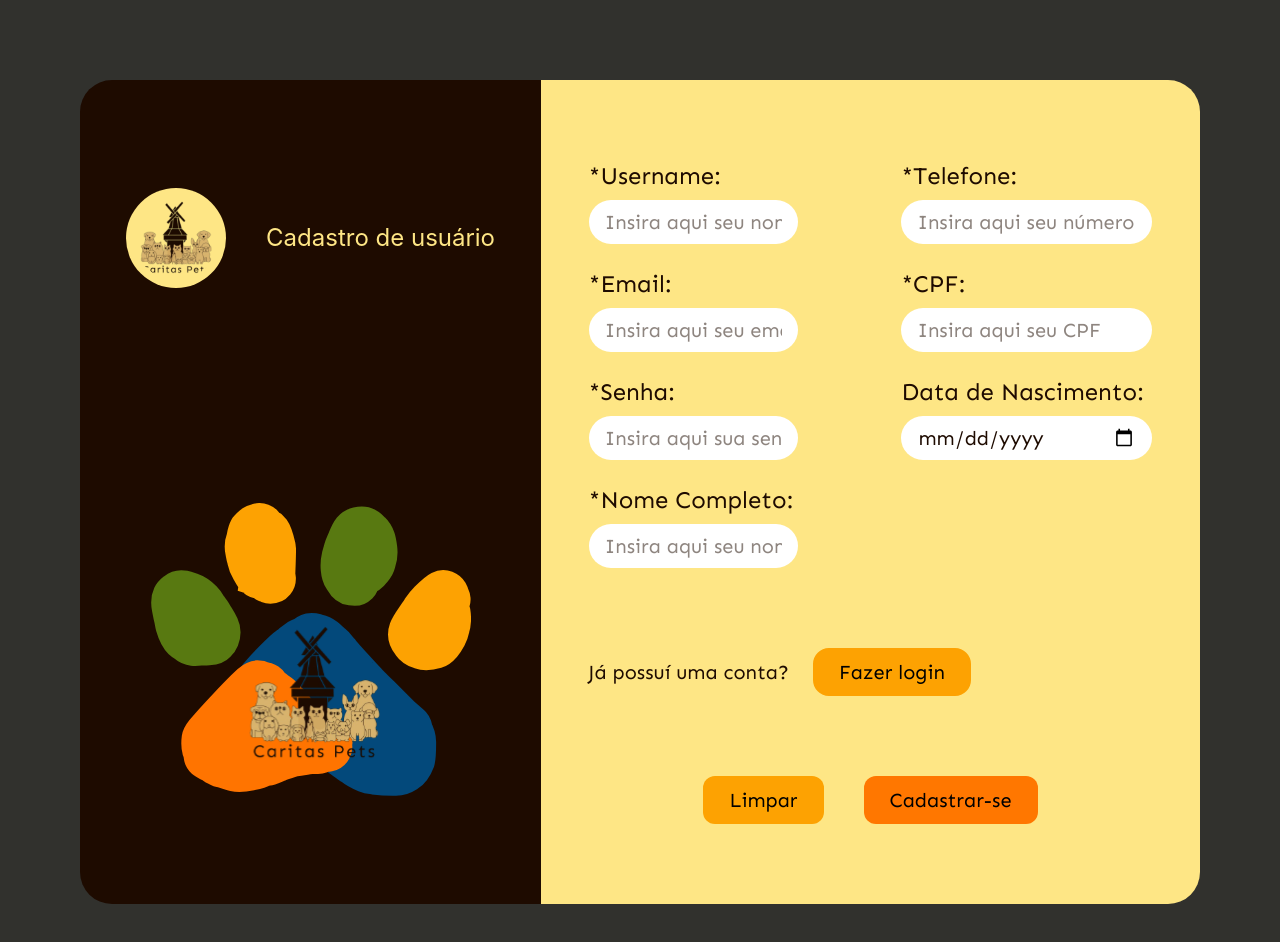
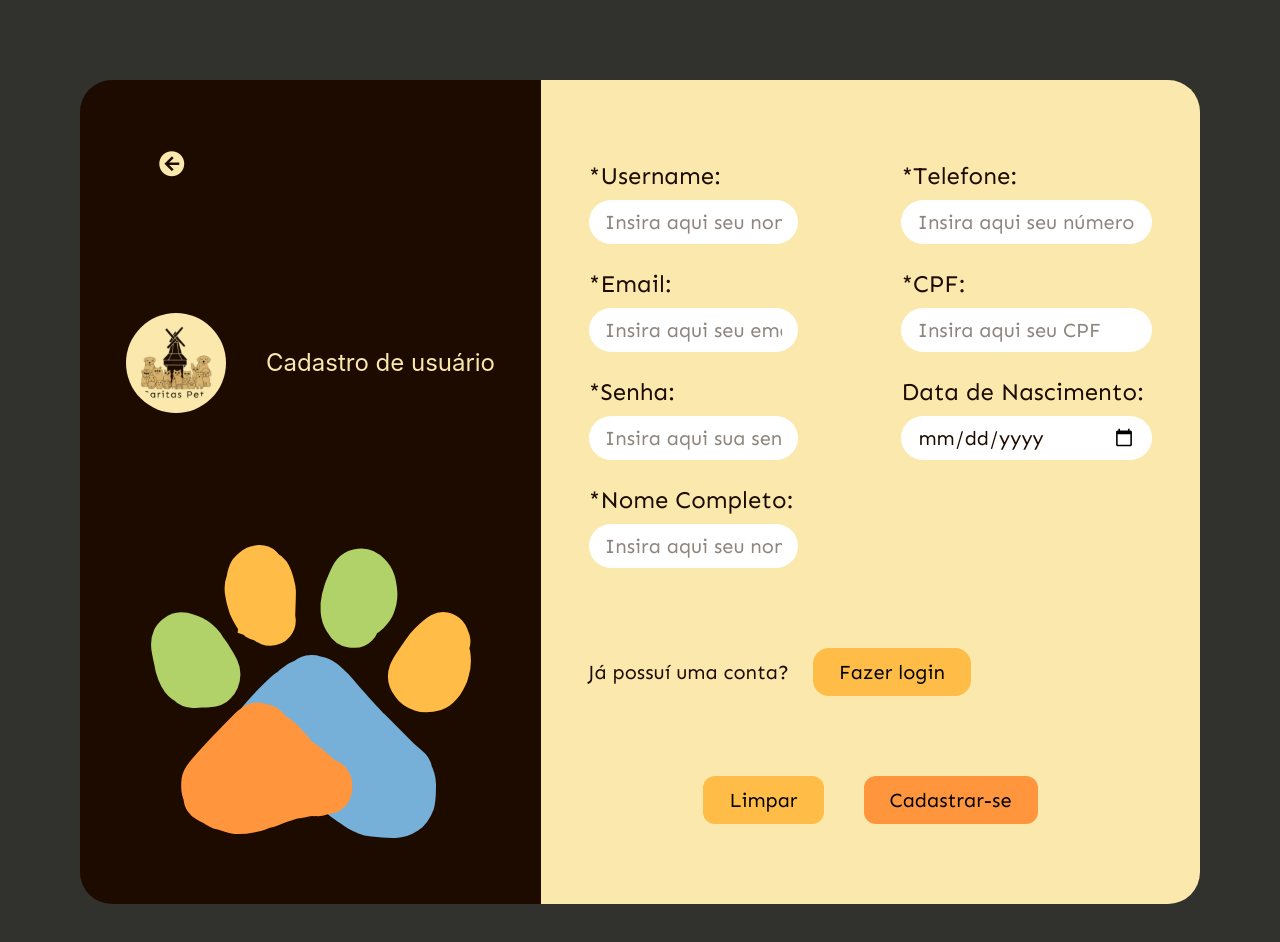
Before and after one commit to CaritasPets/Front-End, a Vue app: page /user/sign-up in a window 1280 px wide. Shown: the top 942 px of the page. Built offline with nearby package versions, Linux system fonts and the light colour scheme.

Commit message:
FEAT: Created the form Login and sign-up for users #107

```diff
--- a/src/components/FormsComponents/DecorationCadastro.vue
+++ b/src/components/FormsComponents/DecorationCadastro.vue
@@ -1,14 +1,26 @@
 <script setup>
-    const props = defineProps(['title']);
+    import { useRouter } from 'vue-router';
+    const router = useRouter();
+    const props = defineProps(['title', 'messageBack', 'linkBack']);
+
+    const back = () => {
+        router.back();
+    }
 </script>
 <template>
     <div class="flex flex-col justify-around items-center bg-[#1E0B00] w-200">
+        <div class="flex justify-start w-[calc(100%/1.5)]">
+            <button @click="back" class="cursor-pointer">
+                <span class="mdi mdi-arrow-left-circle text-[#FAE8AD] text-3xl"></span>
+                <p>{{ props.messageBack }}</p>
+            </button>
+        </div>
         <div class="flex items-center gap-10">
-            <img src="/logo_noBackground.svg" alt="logo" class="w-25 bg-amber-200 rounded-full p-2">
-            <h2 class="text-2xl text-amber-200">{{ props.title }}</h2>
+            <img src="/logo_noBackground.svg" alt="logo" class="w-25 bg-[#FAE8AD] rounded-full p-2">
+            <h2 class="text-2xl text-[#FAE8AD]">{{ props.title }}</h2>
         </div>
         <div>
-            <img class="w-80" src="/paw_logo.svg" alt="pata-logo">
+            <img class="w-80" src="/paw_clear.svg" alt="pata-logo">
         </div>
     </div>
 </template>
--- a/src/components/FormsComponents/FormCadastro.vue
+++ b/src/components/FormsComponents/FormCadastro.vue
@@ -8,11 +8,11 @@ import BaseInput from '../InputComponents/BaseInput.vue'
 
 </script>
 <template>
-  <form @submit.prevent="handleRegister" class="flex flex-col items-center py-20 gap-10 bg-amber-200 sm:gap-16 lg:gap-20">
+  <form @submit.prevent="handleRegister" class="flex flex-col items-center py-20 gap-10 bg-[#FAE8AD] sm:gap-16 lg:gap-20">
     <div class=" sm:flex md:flex lg:flex justify-around gap-10 w-full">
       <ul class="flex flex-col items-center w-full lg:w-1/3 gap-6">
         <li class="flex flex-col w-[100%]">
-          <BaseInput name="input4"/>
+          <BaseInput name="input4" class="hover:drop-shadow-xl transition-all duration-500"/>
         </li>
         <li class="flex flex-col w-[100%]">
           <BaseInput name="input5"/>
@@ -42,7 +42,7 @@ import BaseInput from '../InputComponents/BaseInput.vue'
       <div class="flex items-center gap-4 sm:gap-6 sm:text-lg lg:text-xl text-[#1E0B00] w-[90%]">
         <p class="font-[Sen] ">Já possuí uma conta?</p>
         <RouterLink to="/user/login/"
-          class="border-2 py-2 px-4 sm:px-6 border-[#FDA202] text-black rounded-2xl bg-[#FDA202] hover:bg-transparent hover:text-[#FDA202] transition-all duration-500 font-[Sen]">
+          class="border-2 py-2 px-4 sm:px-6 border-[#FFBC46] text-black rounded-2xl bg-[#FFBC46] hover:bg-transparent hover:text-[#FFBC46] transition-all duration-500 font-[Sen]">
           Fazer login
         </RouterLink>
       </div>
@@ -50,12 +50,12 @@ import BaseInput from '../InputComponents/BaseInput.vue'
         <ul>
           <li class="w-full flex flex-row justify-center gap-4 sm:gap-10 ">
             <button
-              class="text-xl rounded-xl py-2 px-6 bg-[#FDA202] cursor-pointer border-2 border-transparent transition-all duration-500 hover:bg-transparent hover:border-[#FDA202] hover:text-[#FDA202] font-[Sen]"
+              class="text-xl rounded-xl py-2 px-6 bg-[#FFBC46] cursor-pointer border-2 border-transparent transition-all duration-500 hover:bg-transparent hover:border-[#FFBC46] hover:text-[#FFBC46] font-[Sen]"
               type="reset">
               Limpar
             </button>
             <button
-              class="text-xl rounded-xl py-2 px-6 bg-[#FF7700] cursor-pointer border-2 border-transparent transition-all duration-500 hover:bg-transparent hover:border-[#FF7700] hover:text-[#FF7700] font-[Sen]"
+              class="text-xl rounded-xl py-2 px-6 bg-[#FF953C] cursor-pointer border-2 border-transparent transition-all duration-500 hover:bg-transparent hover:border-[#FF953C] hover:text-[#FF953C] font-[Sen]"
               type="submit">
               Cadastrar-se
             </button>
--- a/src/components/InputComponents/BaseInput.vue
+++ b/src/components/InputComponents/BaseInput.vue
@@ -29,7 +29,7 @@ const model = computed({
       :type="inputStore.campos[props.name]?.type ?? 'text'"
       :placeholder="inputStore.campos[props.name]?.placeholder ?? ''"
       :required="inputStore.campos[props.name]?.required ?? false"
-      class="bg-white text-[#1E0B00] rounded-full text-xl px-4 py-2"
+      class="bg-white text-[#1E0B00] rounded-full text-xl px-4 py-2 hover:drop-shadow-xl transition-all duration-500"
     />
   </div>
 </template>
--- a/src/components/LoginForm.vue
+++ b/src/components/LoginForm.vue
@@ -22,7 +22,7 @@ const getValues = () => {
 </script>
 <template>
   <form
-    class="flex flex-col items-center gap-10 py-30 w-300 bg-amber-200"
+    class="flex flex-col items-center gap-10 py-30 w-300 bg-[#FAE8AD]"
     @submit.prevent="getValues"
   >
     <h3 class="text-xl">Você ainda não possui nenhum cadastro?</h3>
```
Also changed, not shown: public/paw_clear.svg.
